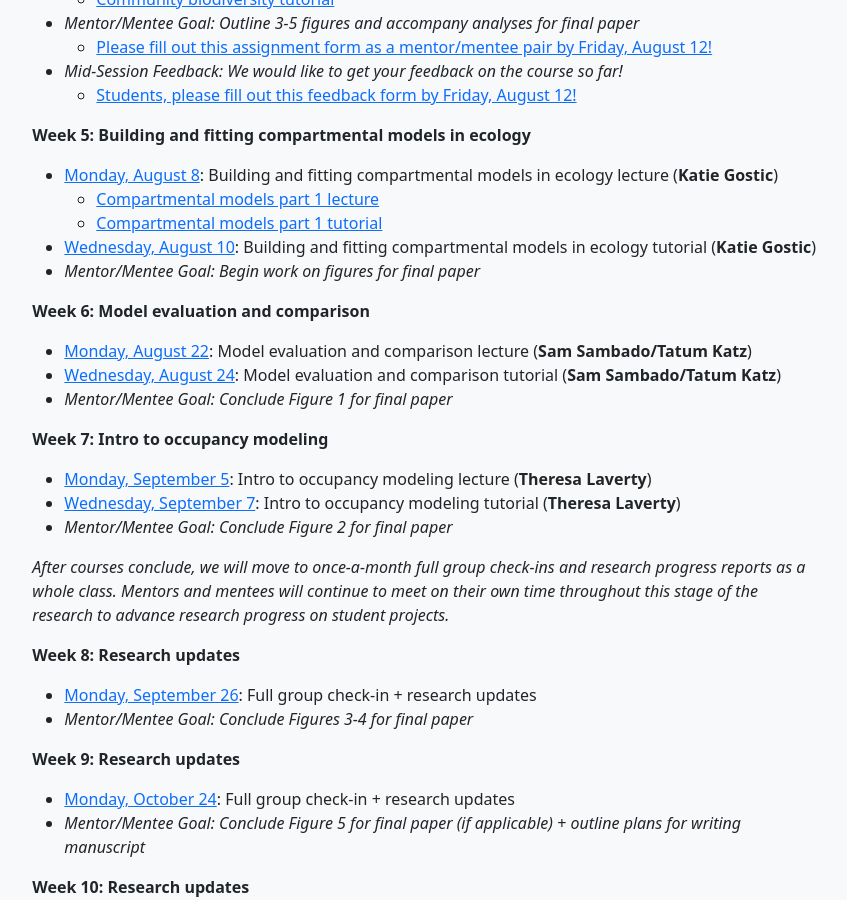
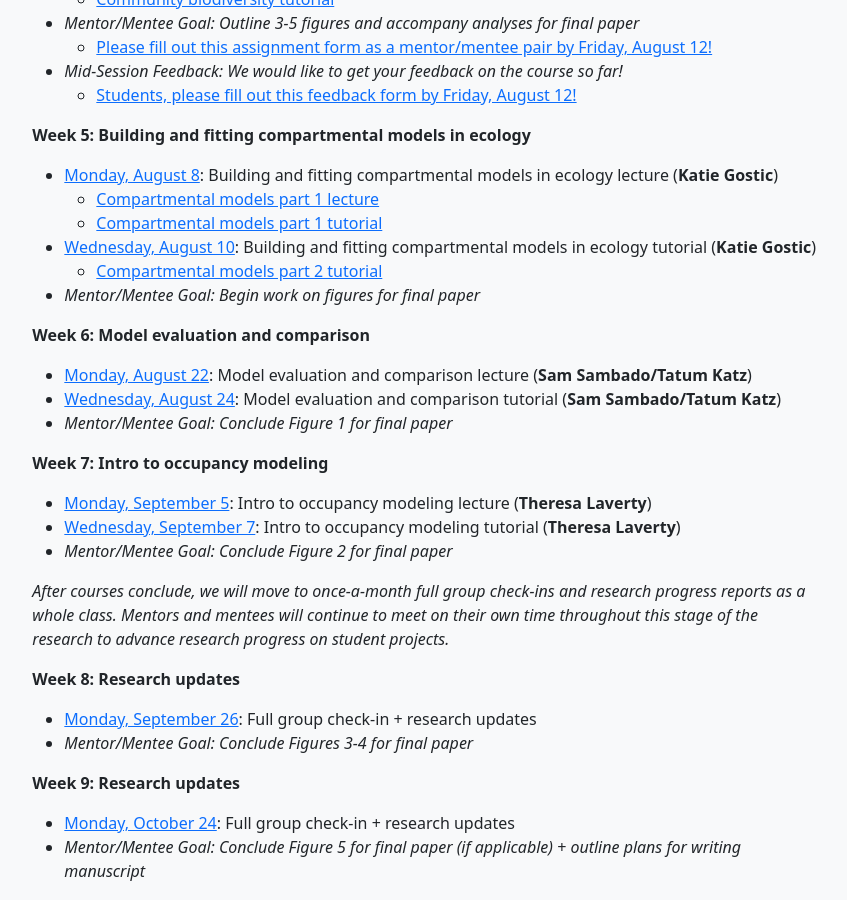
Before and after one commit to brooklabteam/coding4conservation, a Jekyll site: the page built from syllabus.md, in a window 1280 px wide and 900 px high, scrolled down 1061 px. Shown: the whole window, without its empty margins (213-1060 px from the left). Built offline with Jekyll 4.4.1, drawn with Linux system fonts in a browser that asks for light colours.

Commit message:
added Katie Gostic's day 2 tutorial

```diff
--- a/syllabus.md
+++ b/syllabus.md
@@ -52,6 +52,7 @@
   * [Compartmental models part 1 lecture](/assets/lectures/C4C-Compartmental-Models-Part1.pdf)
   * [Compartmental models part 1 tutorial](/assets/tutorials/C4C-Compartmental-Models-Part1.zip)
 * [Wednesday, August 10](https://uchicago.zoom.us/j/99757424819?pwd=UHBtYzBxQ3VCZ0lXZ2dLUTVZRFMxdz09): Building and fitting compartmental models in ecology tutorial (**Katie Gostic**)
+  * [Compartmental models part 2 tutorial](/assets/tutorials/C4C-Compartmental-Models-Part2.zip)
 * *Mentor/Mentee Goal: Begin work on figures for final paper*
 
 **Week 6: Model evaluation and comparison**
```
Also changed, not shown: 3 other files.
